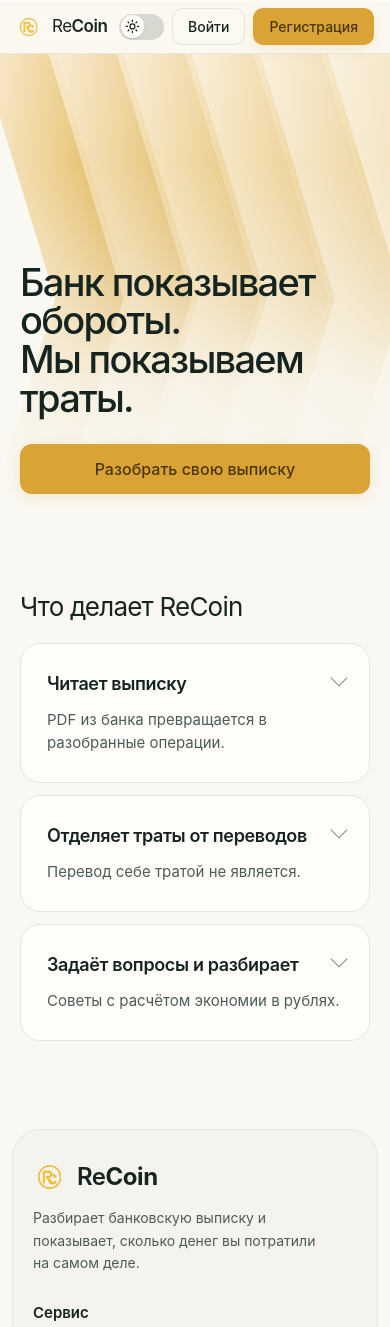
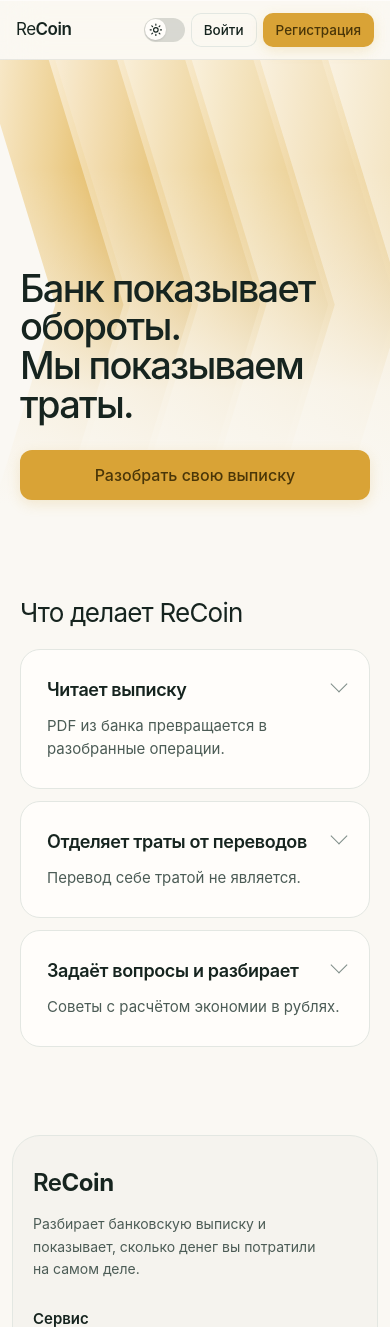
Before and after one commit to wst1nd1/ReCoin, a FastAPI app: page / in a window 390 px wide. Shown: the top 1327 px of the page. Run offline with FastAPI, Linux system fonts and the light colour scheme.

Commit message:
Шапка: название слева, высота 67 пикселей
Логотип из шапки убран, название стоит у левого края, размеры названия
и кнопок вернулись к прежним. На узких экранах кнопки немного плотнее,
иначе они не помещаются в строку.

Co-Authored-By: Claude Opus 5 <noreply@anthropic.com>

```diff
--- a/app/static/landing.css
+++ b/app/static/landing.css
@@ -71,10 +71,11 @@ html, body {
   top: 0;
   z-index: 20;
   display: grid;
-  grid-template-columns: 1fr auto 1fr;
+  grid-template-columns: auto 1fr auto;
   align-items: center;
   gap: 20px;
-  padding: 8px clamp(20px, 5vw, 60px);
+  min-height: 67px;
+  padding: 0 clamp(20px, 5vw, 60px);
 
   /* Полупрозрачное стекло: фон страницы просвечивает и размывается,
      тонкая грань снизу и блик сверху отделяют шапку от содержимого. */
@@ -91,20 +92,18 @@ html, body {
 }
 
 .nav-actions { grid-column: 3; justify-self: end; display: flex; gap: 10px; align-items: center; }
-.nav-actions .theme-toggle { --tt-h: 26px; }
 
 .mark {
-  grid-column: 2;
-  justify-self: center;
+  grid-column: 1;
+  justify-self: start;
   display: flex;
   align-items: center;
   gap: 13px;
   text-decoration: none;
   color: var(--ink);
-  font-size: 22px;
+  font-size: 28px;
   letter-spacing: -0.03em;
 }
-.mark img { width: 32px; height: auto; display: block; }
 .mark b { font-weight: 620; }
 
 .pill {
@@ -113,9 +112,9 @@ html, body {
   background: var(--accent);
   color: var(--accent-ink);
   font-family: inherit;
-  font-size: 14px;
+  font-size: 14.5px;
   font-weight: 540;
-  padding: 9px 18px;
+  padding: 11px 22px;
   border-radius: 10px;
   cursor: pointer;
   white-space: nowrap;
@@ -545,11 +544,9 @@ h2 {
 @media (max-width: 900px) {
   .hero { min-height: 58vh; }
 
-  /* На узком экране название уходит влево и уменьшается, иначе кнопкам
-     не остаётся места. */
+  /* На узком экране название уменьшается, иначе кнопкам не остаётся места. */
   .nav { display: flex; }
-  .mark { justify-self: start; font-size: 19px; gap: 10px; }
-  .mark img { width: 30px; }
+  .mark { font-size: 19px; }
   .nav-actions { margin-left: auto; }
 
   /* Карточки идут столбцом, раскрытие показывает полный текст. */
@@ -559,11 +556,10 @@ h2 {
 }
 
 @media (max-width: 520px) {
-  .nav { gap: 12px; padding: 8px 16px; }
+  .nav { gap: 12px; padding: 0 16px; min-height: 60px; }
   .mark { font-size: 17px; }
-  .mark img { width: 26px; }
-  .nav-actions { gap: 8px; }
-  .pill { padding: 10px 16px; font-size: 14px; }
+  .nav-actions { gap: 6px; }
+  .nav .pill { padding: 9px 13px; font-size: 13.5px; }
   .hero-actions .pill.big { width: 100%; }
 }
 
--- a/app/templates/landing.html
+++ b/app/templates/landing.html
@@ -13,7 +13,6 @@
 
 <header class="nav">
   <a class="mark" href="/">
-    <img src="/static/logo-mark.png" alt="">
     <span>Re<b>Coin</b></span>
   </a>
 
@@ -96,8 +95,7 @@
     <div class="footer-grid">
       <div class="footer-brand">
         <span class="footer-mark">
-          <img src="/static/logo-mark.png" alt="">
-          <span>Re<b>Coin</b></span>
+                <span>Re<b>Coin</b></span>
         </span>
         <p>Разбирает банковскую выписку и показывает, сколько денег вы потратили
            на самом деле.</p>
--- a/docs/index.html
+++ b/docs/index.html
@@ -15,14 +15,13 @@
 
 <header class="nav">
   <a class="mark" href="./">
-    <img src="assets/logo-mark.png" alt="">
     <span>Re<b>Coin</b></span>
   </a>
 
   <div class="nav-actions">
     <button class="theme-toggle" aria-label="Включить тёмную тему"></button>
     <a class="pill ghost" data-app-link href="#">Войти</a>
-    <a class="pill" data-app-link href="#">Открыть приложение</a>
+    <a class="pill" data-app-link href="#">Приложение</a>
   </div>
 </header>
 
@@ -100,8 +99,7 @@
     <div class="footer-grid">
       <div class="footer-brand">
         <span class="footer-mark">
-          <img src="assets/logo-mark.png" alt="">
-          <span>Re<b>Coin</b></span>
+                <span>Re<b>Coin</b></span>
         </span>
         <p>Разбирает банковскую выписку и показывает, сколько денег вы потратили
            на самом деле.</p>
```
Also changed, not shown: docs/assets/landing.css (+13 -17 lines).
